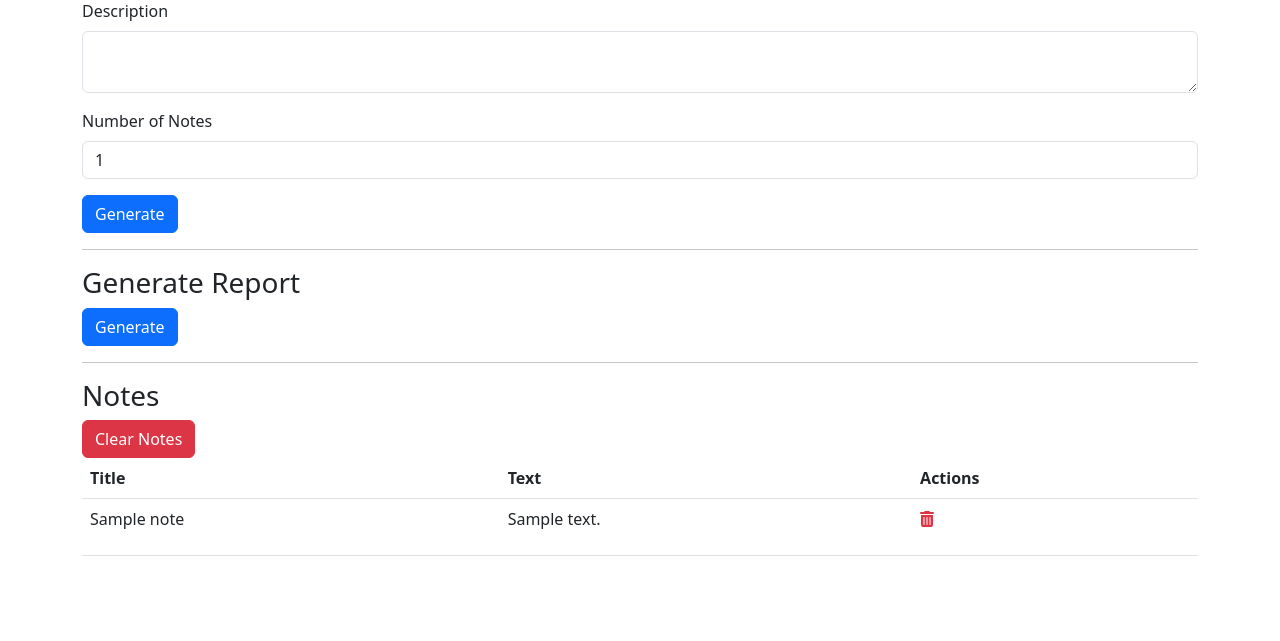
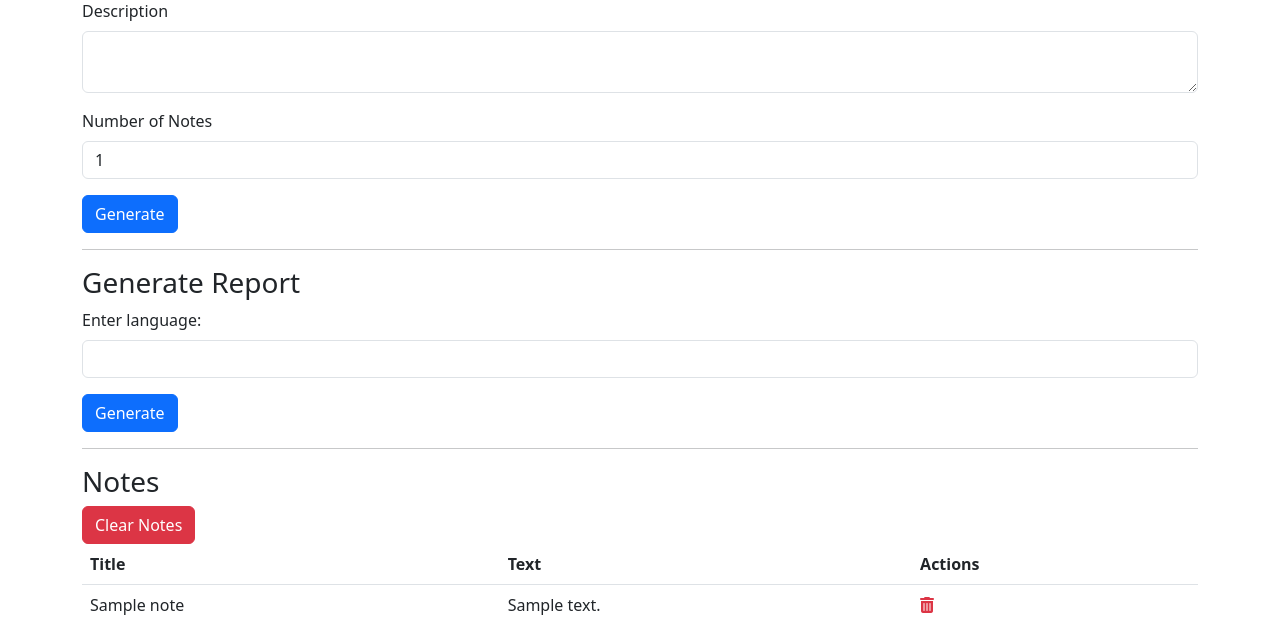
Before and after one commit to jakobrobert/openai-experiments, a Django app: a page that uses note_lists/templates/note_list.html in a window 1280 px wide. Shown: the part 423-1064 px from the top of the page. Before the commit the page ends 979 px from the top, so only its background shows below. Run offline with Django 5.2, Linux system fonts and the light colour scheme; tables that the repository leaves empty hold one stand-in row (values such as "Sample post"); some libraries are stand-ins or nearby versions.

Commit message:
Add language parameter

```diff
--- a/note_lists/templates/note_list.html
+++ b/note_lists/templates/note_list.html
@@ -46,6 +46,10 @@
     <h3>Generate Report</h3>
     <form action="{% url 'generate_report' note_list.id %}" method="post" class="mb-3">
         {% csrf_token %}
+        <div class="mb-3">
+            <label class="form-label" for="report_language">Enter language:</label>
+            <input type="text" class="form-control" id="report_language" name="report_language" value="{{ report_language }}" required>
+        </div>
         <button type="submit" class="btn btn-primary">Generate</button>
     </form>
 
--- a/note_lists/views.py
+++ b/note_lists/views.py
@@ -24,6 +24,7 @@ def get_note_list(request, note_list_id):
 
     generate_notes_description = request.session.get('generate_notes_description', '')
     generate_notes_num_notes = request.session.get('generate_notes_num_notes', '1')
+    report_language = request.session.get('report_language', '')
     report = request.session.pop('report', '')
     error_message = request.session.pop('error_message', '')
 
@@ -31,6 +32,7 @@ def get_note_list(request, note_list_id):
         'note_list': note_list,
         'generate_notes_description': generate_notes_description,
         'generate_notes_num_notes': generate_notes_num_notes,
+        'report_language': report_language,
         'report': report,
         'error_message': error_message
     }
@@ -88,8 +90,11 @@ def generate_notes(request, note_list_id):
 @require_POST
 def generate_report(request, note_list_id):
     note_list = get_object_or_404(NoteList, id=note_list_id)
+    report_language = request.POST.get('report_language')
 
-    report, error_message = generate_report_using_openai(note_list)
+    request.session['report_language'] = report_language
+
+    report, error_message = generate_report_using_openai(note_list, report_language)
 
     if report:
         request.session['report'] = report
@@ -101,7 +106,7 @@ def generate_report(request, note_list_id):
     return redirect('get_note_list', note_list_id=note_list_id)
 
 
-def generate_report_using_openai(note_list):
+def generate_report_using_openai(note_list, report_language):
     system_prompt = (
         'Generate a report based on the provided notes. '
         'The report should provide a high-level analysis, integrating the notes into a coherent narrative. '
@@ -112,6 +117,7 @@ def generate_report_using_openai(note_list):
         'It should be well structured, e.g. it might provide several paragraphs and bold text, but NO headings. '
         'Detect the language used in the notes and use the same language for the report.\n'
         'You will receive the following parameters:\n'
+        '- report_language: e.g. German, English, etc.\n'
         '- note_list_title\n'
         '- notes_text: A list of notes, each with a title and a text, formatted as (title: ..., text: ...)\n'
     )
@@ -119,7 +125,9 @@ def generate_report_using_openai(note_list):
     notes = note_list.notes.all()
     notes_text = ','.join([f'(title: {note.title}, text: {note.text})' for note in notes])
 
-    user_prompt = f'Generate a report. note_list_title: {note_list.title}, notes_text: {notes_text}'
+    user_prompt = \
+        'Generate a report. ' \
+        f'report_language: {report_language}, note_list_title: {note_list.title}, notes_text: {notes_text}'
 
     return generate_openai_text(system_prompt, user_prompt)
 
```
